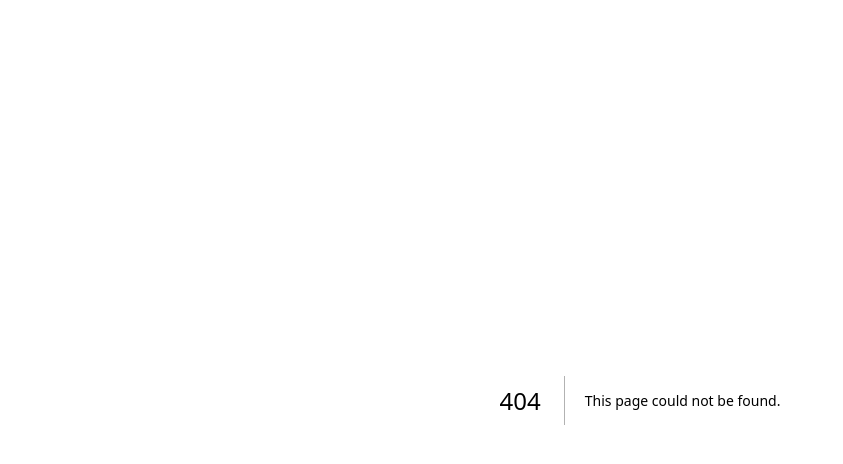
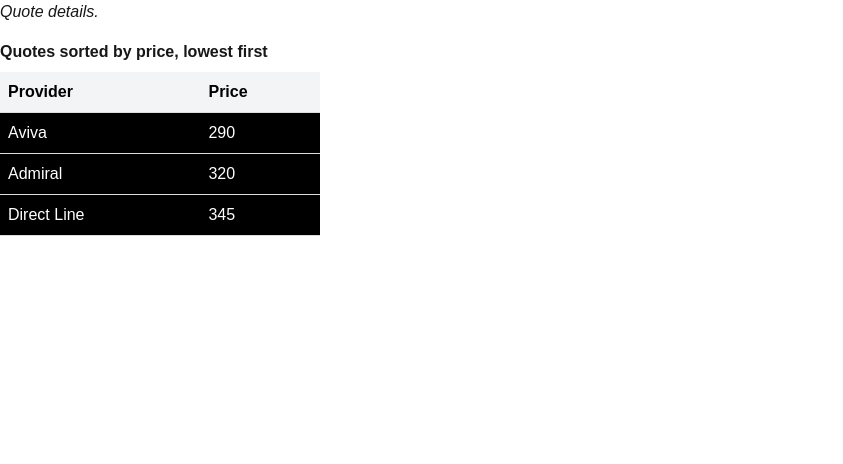
Before and after one commit to ag513/BJAK-Quote-form, a Next.js app: page /quote/results in a window 1280 px wide. Before the commit this address had no page. Shown: the top 464 px of the page, without its empty margins (0-843 px from the left). Built offline with nearby package versions, Linux system fonts and the light colour scheme.

Commit message:
Added results page with dummy sorted data

```diff
--- a/app/globals.css
+++ b/app/globals.css
@@ -71,3 +71,11 @@
 button:hover {
   background: #1d4ed8;
 }
+
+table { width: 100%; border-collapse: collapse; margin: 1rem 0; background-color: black; max-width: 20rem;}
+caption { text-align: left; font-weight: 600; margin-bottom: 0.5rem; }
+th, td { padding: 0.5rem; border-bottom: 1px solid #ddd; text-align: left; }
+th { background: #f3f4f6; color:black; }
+td{
+  color:white;
+}
--- a/app/quote/cover/page.tsx
+++ b/app/quote/cover/page.tsx
@@ -3,8 +3,10 @@
 import { useForm } from 'react-hook-form';
 import { zodResolver } from '@hookform/resolvers/zod';
 import { coverSchema, CoverFormData } from '../schema';
+import { useRouter } from 'next/navigation';
 
 export default function coverPage(){
+    const router = useRouter();
     const {
             register,
             handleSubmit,
@@ -19,10 +21,12 @@
             const driver = JSON.parse(sessionStorage.getItem('quote-driver') || '{}');
             const fullQuote = {...vehicle, ...driver, ...data};
 
-            console.log('FUll quote submitted', fullQuote);
-
+            console.log('FUll quote with tracking submitted', fullQuote);
+            sessionStorage.setItem('full-quote', JSON.stringify(fullQuote))
             sessionStorage.removeItem('quote-vehicle');
             sessionStorage.removeItem('quote-driver');
+
+            router.push('/quote/results');
         }
 
         return(
--- /dev/null
+++ b/app/quote/results/page.tsx
@@ -0,0 +1,61 @@
+'use client';
+
+import { useEffect, useState } from "react";
+
+type QuoteOption = {
+    id: string;
+    provider: string;
+    price: number;
+}
+
+const sampleQuotes: QuoteOption[] = [
+    { id: '1', provider: 'Admiral', price: 320 },
+    { id: '2', provider: 'Aviva', price: 290 },
+    { id: '3', provider: 'Direct Line', price: 345 },
+]
+
+export default function ResultsPage(){
+    const [quotes,setQuotes] = useState<QuoteOption[] | null>(null);
+
+    useEffect(()=>{
+        const timer = setTimeout(()=>{
+            setQuotes(sampleQuotes);
+        }, 1000)
+        return () => clearTimeout(timer);
+    }, [])
+
+    if(quotes === null){
+        return <p aria-live="polite">Loading quotes...</p>;
+    }
+
+    if(quotes.length === 0){
+        return <p>No quotes available, change your details</p>;
+    }
+
+    const sorted = [...quotes].sort((a,b)=>a.price - b.price)
+    console.log(quotes, sorted);
+    return (
+        <div>
+            <p><em>Quote details.</em></p>
+            <table>
+                 <caption>Quotes sorted by price, lowest first</caption>
+                <thead>
+                    <tr>
+                        <th scope="col">Provider</th>
+                        <th scope="col">Price</th>
+                    </tr>
+                </thead>
+                <tbody>
+                    {
+                        sorted.map(quote=>(
+                            <tr key={quote.id}>
+                                <td>{quote.provider}</td>
+                                <td>{quote.price}</td>
+                            </tr>
+                        ))
+                    }
+                </tbody>
+            </table>
+        </div>
+    );
+}
```
